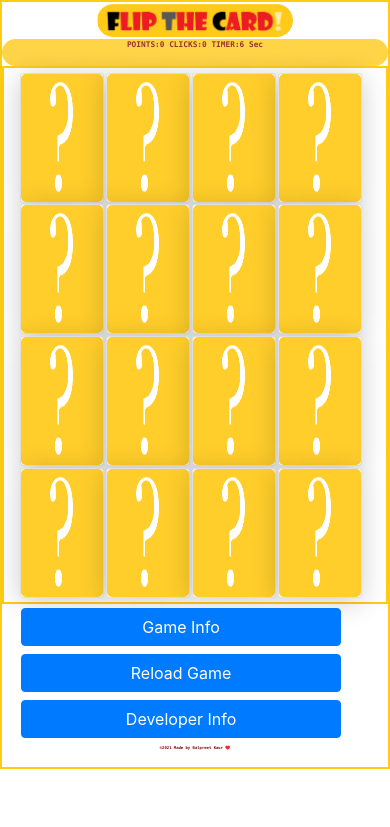
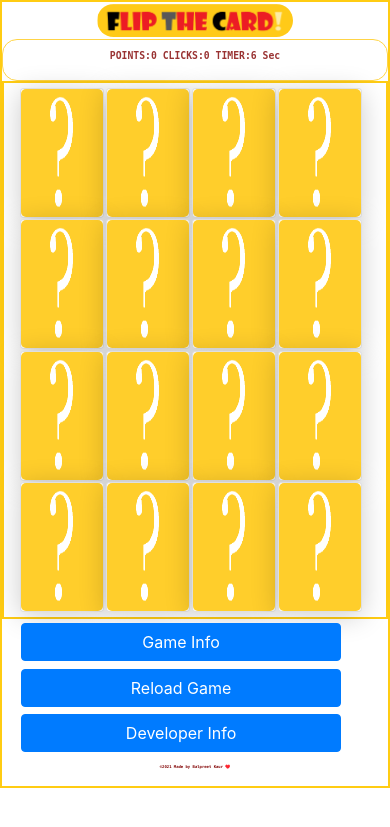
Before and after one commit to binny410/Flip-The-Card, a PHP site: page / in a window 390 px wide. Shown: the top 827 px of the page. Run offline with PHP 8.4, Linux system fonts and the light colour scheme.

Commit message:
responsive code v1.4

```diff
--- a/css/main.css
+++ b/css/main.css
@@ -23,7 +23,9 @@ body {
 
 /* Designing P tag with stats*/
 p {
-    font-size: 2vw;
+    /*    font-size: 2vw;*/
+    font-size: 2.5vw;
+    padding-top: 1em;
     text-align: center;
     color: maroon;
     font-family: monospace;
@@ -88,9 +90,11 @@ p {
 }
 
 .score {
-    background-color: #ffca18;
+
+    border: 1px solid #ffca18;
     opacity: 0.8;
     border-radius: 15px;
+
 }
 
 /*Flip Cards properties */
```
